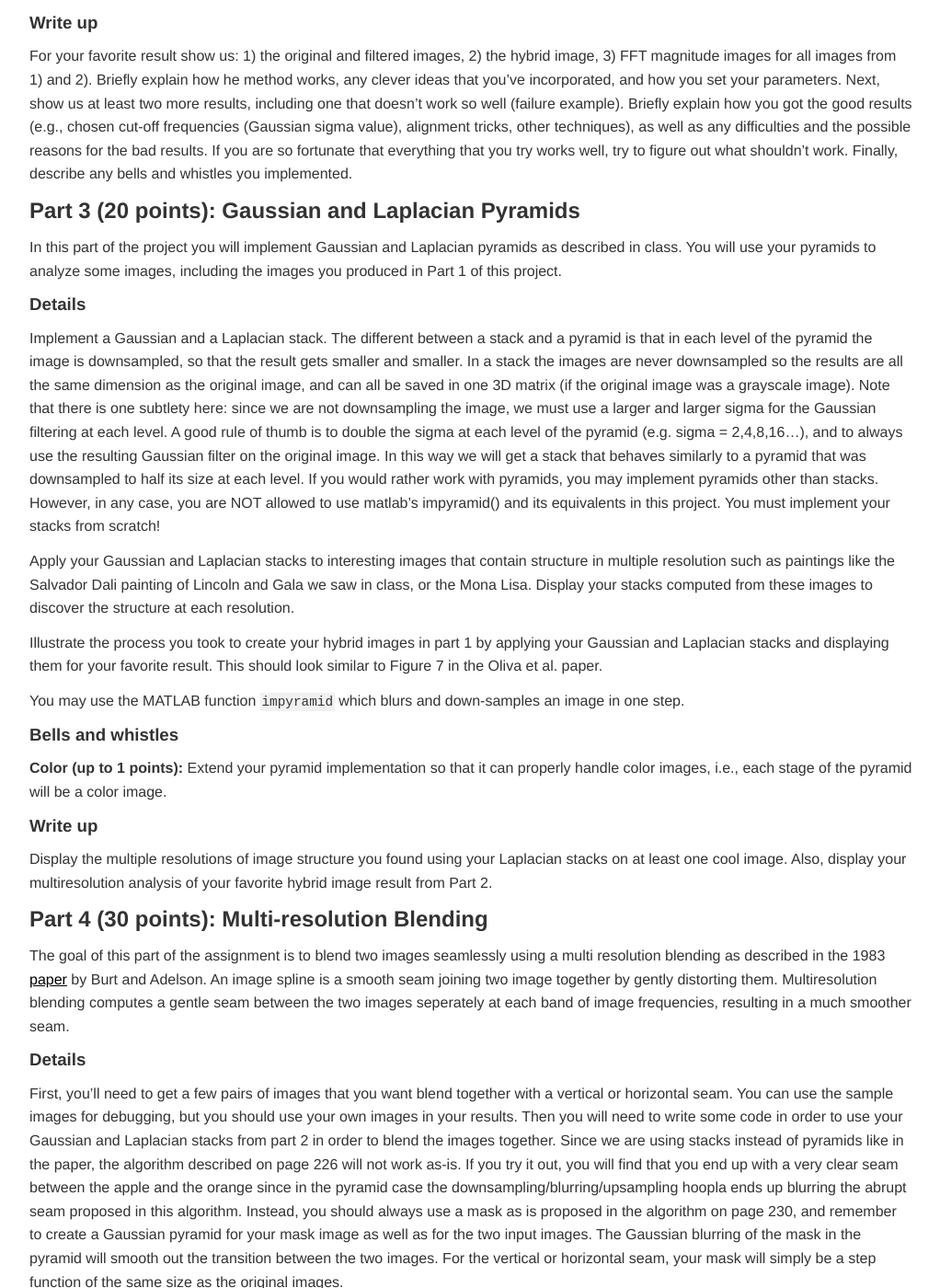
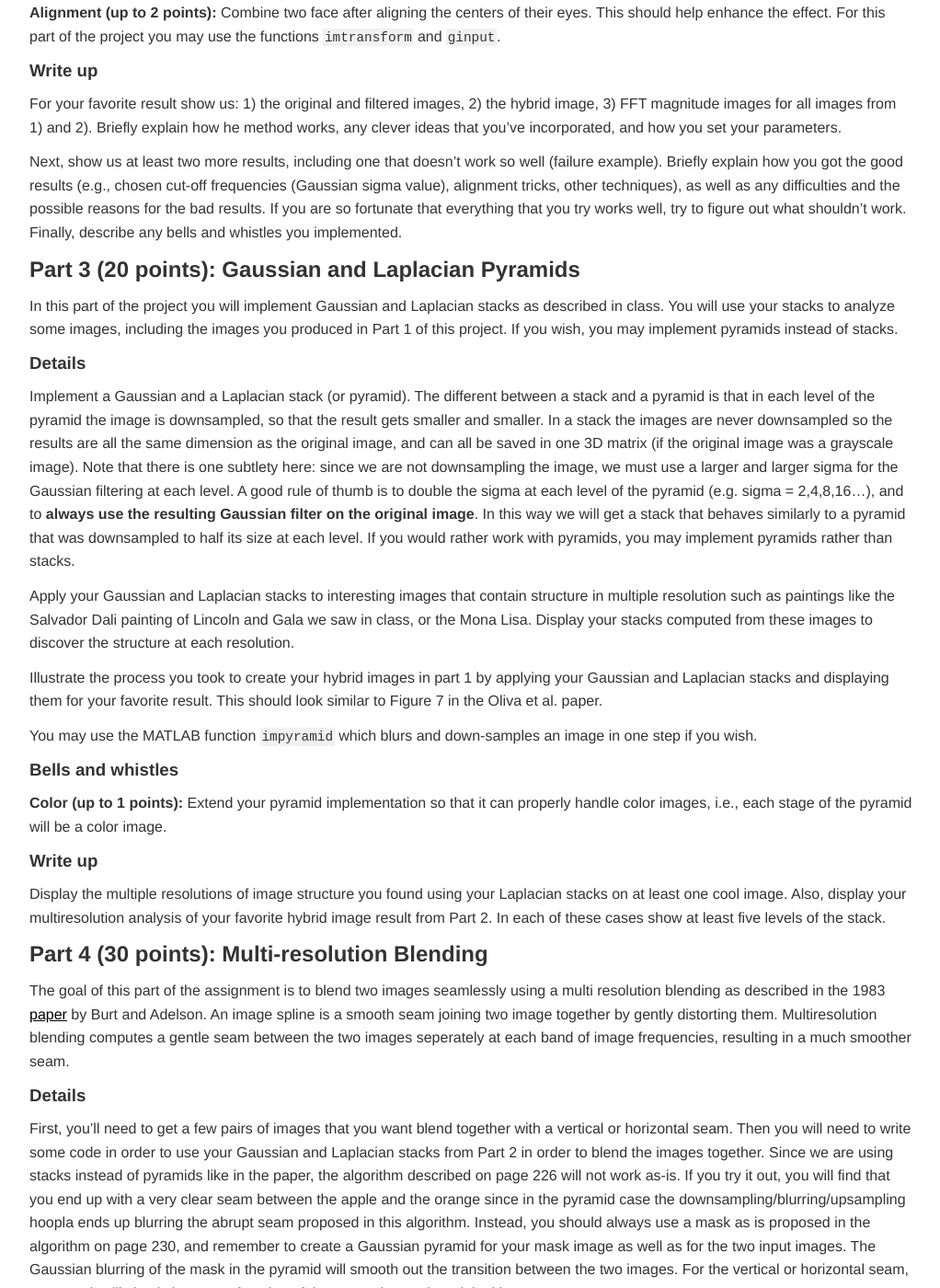
Before and after one commit to jacksonjw12/mbannister.github.io, a Jekyll site: the page built from _teaching/181m-f15/project02.md, in a window 1280 px wide and 1400 px high, scrolled down 1447 px. Shown: the whole window at 92% size, without its empty margins (128-1150 px from the left). Built offline with Jekyll 4.4.1, drawn with Linux system fonts in a browser that asks for light colours; some of the changed text lies outside the part shown.

Commit message:
Final version of project2

```diff
--- a/_teaching/181m-f15/project02.md
+++ b/_teaching/181m-f15/project02.md
@@ -3,37 +3,37 @@
 title: "Project 2"
 ---
 
-# Project 2: Fun with frequencies! (rough draft)
+# Project 2: Fun with frequencies!
 
 ## Project due: 10/15 @ 11:59pm
 
 ---
 
-This project consists of five parts where you will explore working in frequency domain. There is a fair amout of code to be written for this project so start early!
+This project consists of five parts where you will explore working in frequency domain. There is a fair amount of code to be written for this project, so start early!
 
 ## Part 0 (5 points): Unsharp masking
 For this part of the project, you will sharpen a gray scale images using the unsharp masking technique we covered in class, see Section 3.2.2 in Szeliski. Experiment with the values of gamma and sigma. You will want to use the methods `fspecial` and `imfilter`.
 
 ### Write up
-Show at least one sharpened image next to the original image.
+Show at least one sharpened image next to the original image, and specify what parameters you used.
 
 
 ## Part 1 (20 points): Magnitude vs phase angle
-In class we learned that, the Fourier transform of an image encodes the frequency information contained in an image using complex numbers. We also discussed how a complex number was composed of two pieces of information---the magnitude and the phase angle. For this part of the project you will investigate the relative importance of magnitude and phase.
+In class we learned that, the Fourier transform of an image encodes the frequency information contained in an image using complex numbers. We also discussed how a complex number was composed of two pieces of information---the magnitude and the phase angle. For this part of the project you will investigate the relative importance of magnitude and phase in the Fourier transform.
 
 ### Details
-Take two gray scale images `I1` and `I2` of the same size and apply the Fourier transform to produce `F1` and `F2`. The matrices `F1` and `F2` have complex entries, so we can create a matrices of magnitudes `M1` and `M2` and a matrices of phases `P1` and `P2`. We now have `I1 = M1 .* exp(i * P1)` and `I2 = M2 .* exp(i P2)`, as alternative ways of representing `I1` and `I2`. You will generate the images `M1 .* exp(i * P2)` and `M2 .* exp(i * P1)` with the goal of comparing the importance of magnitude vs phase. Which is more important or are they both important? You can get the phase angle with the `angle` function. See Example 1 for an example of how we work with the FFT in MATLAB.
+Take two gray scale images `I1` and `I2` of the same size and apply the Fourier transform to produce `F1` and `F2`. The matrices `F1` and `F2` have complex entries, so we can create matrices of magnitudes `M1` and `M2` and a matrices of phases `P1` and `P2`. We now have `I1 = M1 .* exp(i * P1)` and `I2 = M2 .* exp(i P2)`, as alternative ways of representing `I1` and `I2`. You will generate the images `M1 .* exp(i * P2)` and `M2 .* exp(i * P1)` with the goal of comparing the importance of magnitude vs phase. Which is more important or are they both important? You can get the phase angle with the `angle` function. See Example 1 for an example of how to work with the FFT in MATLAB.
 
 ### Bells and whistles
 
 __Color (up to 1 points):__ Repeat this portion of the project using color, i.e., perform the magnitude-phase swap for each of the three color channels.
 
 ### Write up
-For each pair of images show both original images, the magnitude of both FTs, the phase angles of both FTs, and both swapped recombinations. So for each pair you will show a total of eight images. Do this for at least two pairs of images.
+For each pair of images show both original images, the magnitude of both Fourier transforms, the phase angles of both Fourier transforms, and both swapped recombinations. So for each pair you will show a total of eight images. Do this for at least two pairs of images.
 
 
 ## Part 2 (20 points): Hybrid frequency images
-The goal of this part of the assignment is to create hybrid images using the approach described in the paper [Hybrid Images](//cvcl.mit.edu/publications/OlivaTorralb_Hybrid_Siggraph06.pdf) by Oliva, Torralba, and Schyns, see also the paper [The Art of Hybrid Images: Two for the View of On](//cvcl.mit.edu/papers/Oliva-HybridImages-ArtPerception2013.pdf). Hybrid images are static images that change in interpretation as a function of the viewing distance. The basic idea is that high frequency tends to dominate perception when it is available, but, at a distance, only the low frequency (smooth) part of the signal can be seen. By blending the high frequency portion of one image with the low-frequency portion of another, you get a hybrid image that leads to different interpretations at different distances.
+The goal of this part of the assignment is to create hybrid images using the approach described in the paper [Hybrid Images](//cvcl.mit.edu/publications/OlivaTorralb_Hybrid_Siggraph06.pdf) by Oliva, Torralba, and Schyns, see also the paper [The Art of Hybrid Images: Two for the View of One](//cvcl.mit.edu/papers/Oliva-HybridImages-ArtPerception2013.pdf). Hybrid images are static images that change in interpretation as a function of the viewing distance. The basic idea is that high frequency tends to dominate perception when it is available, but, at a distance, only the low frequency (smooth) part of the signal can be seen. By blending the high frequency portion of one image with the low-frequency portion of another, you get a hybrid image that leads to different interpretations at different distances.
 
 ### Details
 First, you'll need to get a few pairs of gray scale images that you want to make into hybrid images. Then, you will need to write code to low-pass filter one image, high-pass filter the second image, and add (or average) the two images. For a low-pass filter, Oliva et al. suggest using a standard 2D Gaussian filter. For a high-pass filter, they suggest using the impulse filter minus the Gaussian filter (which can be computed by subtracting the Gaussian-filtered image from the original image). The sigma value of each filter should be chosen with some experimentation.
@@ -42,41 +42,41 @@
 
 __Color (up to 5 points):__ Try using color to enhance the effect. Does it work better to use color for the high-frequency component, the low-frequency component, or both? Does it help to covert to another color space and handle the channels differently?
 
-__Alignment (up to 2 points):__ Combine two face after aligning the centers of their eyes. This should help enhance the effect.
+__Alignment (up to 2 points):__ Combine two face after aligning the centers of their eyes. This should help enhance the effect. For this part of the project you may use the functions `imtransform` and `ginput`.
 
 ### Write up
 For your favorite result show us: 1) the original and filtered images, 2) the hybrid image, 3) FFT magnitude images for all images from 1) and 2). Briefly explain how he method works, any clever ideas that you've incorporated, and how you set your parameters.
+
 Next, show us at least two more results, including one that doesn't work so well (failure example). Briefly explain how you got the good results (e.g., chosen cut-off frequencies (Gaussian sigma value), alignment tricks, other techniques), as well as any difficulties and the possible reasons for the bad results. If you are so fortunate that everything that you try works well, try to figure out what shouldn't work. Finally, describe any bells and whistles you implemented.
 
 
 ## Part 3 (20 points): Gaussian and Laplacian Pyramids
-In this part of the project you will implement Gaussian and Laplacian pyramids as described in class. You will use your pyramids to analyze some images, including the images you produced in Part 1 of this project.
+In this part of the project you will implement Gaussian and Laplacian stacks as described in class. You will use your stacks to analyze some images, including the images you produced in Part 1 of this project. If you wish, you may implement pyramids instead of stacks.
 
 ### Details
-Implement a Gaussian and a Laplacian stack. The different between a stack and a pyramid is that in each level of the pyramid the image is downsampled, so that the result gets smaller and smaller. In a stack the images are never downsampled so the results are all the same dimension as the original image, and can all be saved in one 3D matrix (if the original image was a grayscale image). Note that there is one subtlety here: since we are not downsampling the image, we must use a larger and larger sigma for the Gaussian filtering at each level. A good rule of thumb is to double the sigma at each level of the pyramid (e.g. sigma = 2,4,8,16...), and to always use the resulting Gaussian filter on the original image. In this way we will get a stack that behaves similarly to a pyramid that was downsampled to half its size at each level. If you would rather work with pyramids, you may implement pyramids other than stacks. However, in any case, you are NOT allowed to use matlab's impyramid() and its equivalents in this project. You must implement your stacks from scratch!
+Implement a Gaussian and a Laplacian stack (or pyramid). The different between a stack and a pyramid is that in each level of the pyramid the image is downsampled, so that the result gets smaller and smaller. In a stack the images are never downsampled so the results are all the same dimension as the original image, and can all be saved in one 3D matrix (if the original image was a grayscale image). Note that there is one subtlety here: since we are not downsampling the image, we must use a larger and larger sigma for the Gaussian filtering at each level. A good rule of thumb is to double the sigma at each level of the pyramid (e.g. sigma = 2,4,8,16...), and to __always use the resulting Gaussian filter on the original image__. In this way we will get a stack that behaves similarly to a pyramid that was downsampled to half its size at each level. If you would rather work with pyramids, you may implement pyramids rather than stacks.
 
 Apply your Gaussian and Laplacian stacks to interesting images that contain structure in multiple resolution such as paintings like the Salvador Dali painting of Lincoln and Gala we saw in class, or the Mona Lisa. Display your stacks computed from these images to discover the structure at each resolution.
 
 Illustrate the process you took to create your hybrid images in part 1 by applying your Gaussian and Laplacian stacks and displaying them for your favorite result. This should look similar to Figure 7 in the Oliva et al. paper.
 
-You may use the MATLAB function `impyramid` which blurs and down-samples an image in one step.
+You may use the MATLAB function `impyramid` which blurs and down-samples an image in one step if you wish.
 
 ### Bells and whistles
 
 __Color (up to 1 points):__ Extend your pyramid implementation so that it can properly handle color images, i.e., each stage of the pyramid will be a color image.
 
 ### Write up
-Display the multiple resolutions of image structure you found using your Laplacian stacks on at least one cool image. Also, display your multiresolution analysis of your favorite hybrid image result from Part 2.
+Display the multiple resolutions of image structure you found using your Laplacian stacks on at least one cool image. Also, display your multiresolution analysis of your favorite hybrid image result from Part 2. In each of these cases show at least five levels of the stack.
 
 
 ## Part 4 (30 points): Multi-resolution Blending
 The goal of this part of the assignment is to blend two images seamlessly using a multi resolution blending as described in the 1983 [paper](//persci.mit.edu/pub_pdfs/spline83.pdf) by Burt and Adelson. An image spline is a smooth seam joining two image together by gently distorting them. Multiresolution blending computes a gentle seam between the two images seperately at each band of image frequencies, resulting in a much smoother seam.
 
 ### Details
+First, you'll need to get a few pairs of images that you want blend together with a vertical or horizontal seam. Then you will need to write some code in order to use your Gaussian and Laplacian stacks from Part 2 in order to blend the images together. Since we are using stacks instead of pyramids like in the paper, the algorithm described on page 226 will not work as-is. If you try it out, you will find that you end up with a very clear seam between the apple and the orange since in the pyramid case the downsampling/blurring/upsampling hoopla ends up blurring the abrupt seam proposed in this algorithm. Instead, you should always use a mask as is proposed in the algorithm on page 230, and remember to create a Gaussian pyramid for your mask image as well as for the two input images. The Gaussian blurring of the mask in the pyramid will smooth out the transition between the two images. For the vertical or horizontal seam, your mask will simply be a step function of the same size as the original images.
 
-First, you'll need to get a few pairs of images that you want blend together with a vertical or horizontal seam. You can use the sample images for debugging, but you should use your own images in your results. Then you will need to write some code in order to use your Gaussian and Laplacian stacks from part 2 in order to blend the images together. Since we are using stacks instead of pyramids like in the paper, the algorithm described on page 226 will not work as-is. If you try it out, you will find that you end up with a very clear seam between the apple and the orange since in the pyramid case the downsampling/blurring/upsampling hoopla ends up blurring the abrupt seam proposed in this algorithm. Instead, you should always use a mask as is proposed in the algorithm on page 230, and remember to create a Gaussian pyramid for your mask image as well as for the two input images. The Gaussian blurring of the mask in the pyramid will smooth out the transition between the two images. For the vertical or horizontal seam, your mask will simply be a step function of the same size as the original images.
-
-Now that you've made yourself an oraple (a.k.a your vertical or horizontal seam is nicely working), pick a couple of images to blend together with an irregular mask, as is demonstrated in figure 8 in the paper.
+Now that you have successfully blended a vertical (or horizontal seam), pick a couple of images to blend together with an irregular mask, as is demonstrated in figure 8 in the paper. To create the irregular mask you can use the method I showed in class using GIMP or PhotoShop. If you want to get really fancy, you can try the method in the video [here](https://www.youtube.com/watch?v=AnbxtMCHKV0).
 
 Blend together some crazy ideas of your own!
 
```
Also changed, not shown: other parts of _teaching/181m-f15/project02.md (+1 -1 lines).
